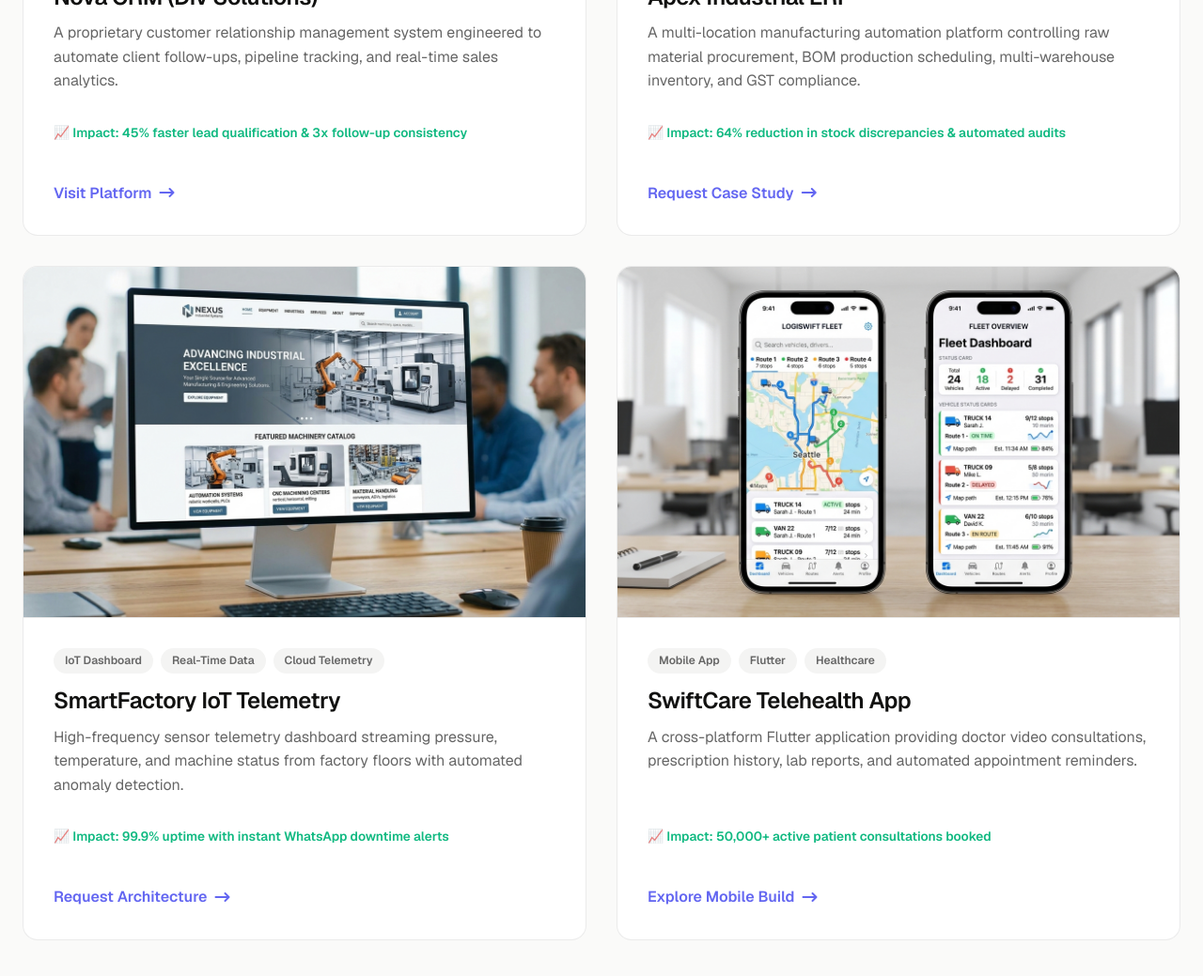
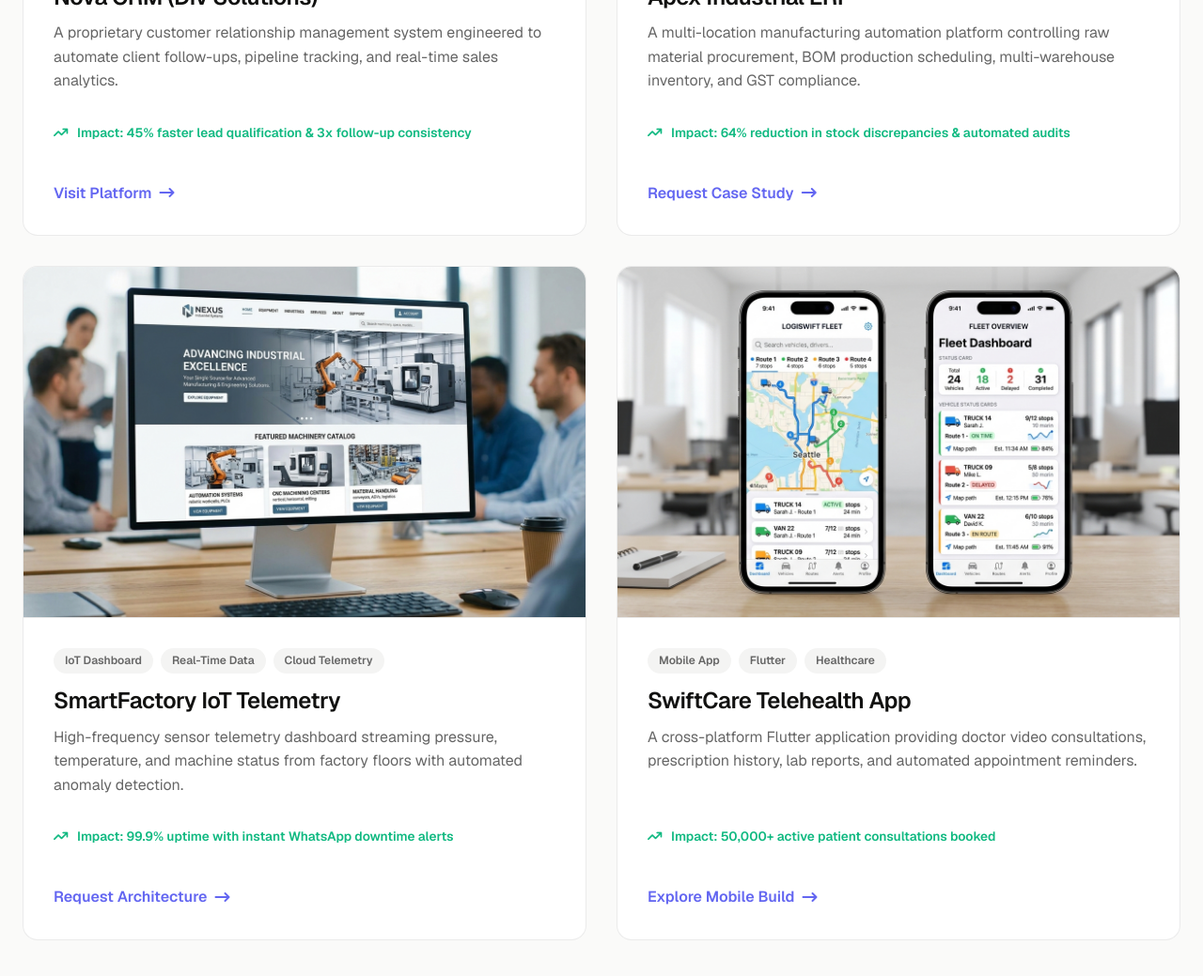
Before and after one commit to NeelSavsani/novas-technology, a website: page portfolio.html in a window 1280 px wide. Shown: the part 1560-2599 px from the top of the page at 94% size. Drawn offline with nearby package versions, Linux system fonts and the light colour scheme.

Commit message:
changed icons in portfolio page

```diff
--- a/portfolio.html
+++ b/portfolio.html
@@ -129,7 +129,7 @@
                     <h3>Nova CRM (Div Solutions)</h3>
                     <p>A proprietary customer relationship management system engineered to automate client follow-ups, pipeline tracking, and real-time sales analytics.</p>
                     <div style="margin: 1rem 0; font-size: 0.85rem; color: #10B981; font-weight: 600;">
-                        📈 Impact: 45% faster lead qualification & 3x follow-up consistency
+                        <i class="fa-solid fa-arrow-trend-up"></i> &nbsp; Impact: 45% faster lead qualification & 3x follow-up consistency
                     </div>
                     <a href="https://divsolution.in" target="_blank" rel="noopener noreferrer" class="project-link">Visit Platform <i class="fa-solid fa-arrow-right-long"></i></a>
                 </div>
@@ -146,7 +146,7 @@
                     <h3>Apex Industrial ERP</h3>
                     <p>A multi-location manufacturing automation platform controlling raw material procurement, BOM production scheduling, multi-warehouse inventory, and GST compliance.</p>
                     <div style="margin: 1rem 0; font-size: 0.85rem; color: #10B981; font-weight: 600;">
-                        📈 Impact: 64% reduction in stock discrepancies & automated audits
+                        <i class="fa-solid fa-arrow-trend-up"></i> &nbsp; Impact: 64% reduction in stock discrepancies & automated audits
                     </div>
                     <a href="contact.html?project=erp" class="project-link">Request Case Study <i class="fa-solid fa-arrow-right-long"></i></a>
                 </div>
@@ -163,7 +163,7 @@
                     <h3>SmartFactory IoT Telemetry</h3>
                     <p>High-frequency sensor telemetry dashboard streaming pressure, temperature, and machine status from factory floors with automated anomaly detection.</p>
                     <div style="margin: 1rem 0; font-size: 0.85rem; color: #10B981; font-weight: 600;">
-                        📈 Impact: 99.9% uptime with instant WhatsApp downtime alerts
+                        <i class="fa-solid fa-arrow-trend-up"></i> &nbsp; Impact: 99.9% uptime with instant WhatsApp downtime alerts
                     </div>
                     <a href="contact.html?project=iot" class="project-link">Request Architecture <i class="fa-solid fa-arrow-right-long"></i></a>
                 </div>
@@ -180,7 +180,7 @@
                     <h3>SwiftCare Telehealth App</h3>
                     <p>A cross-platform Flutter application providing doctor video consultations, prescription history, lab reports, and automated appointment reminders.</p>
                     <div style="margin: 1rem 0; font-size: 0.85rem; color: #10B981; font-weight: 600;">
-                        📈 Impact: 50,000+ active patient consultations booked
+                        <i class="fa-solid fa-arrow-trend-up"></i> &nbsp; Impact: 50,000+ active patient consultations booked
                     </div>
                     <a href="contact.html?project=telehealth" class="project-link">Explore Mobile Build <i class="fa-solid fa-arrow-right-long"></i></a>
                 </div>
```
